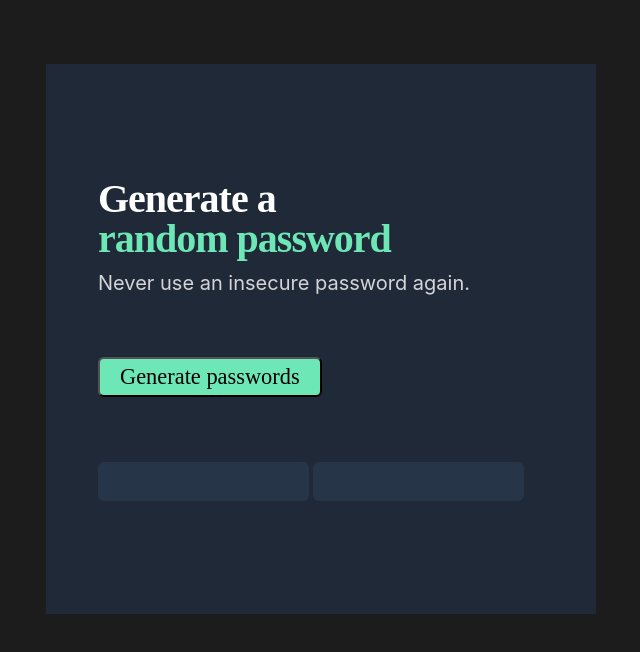
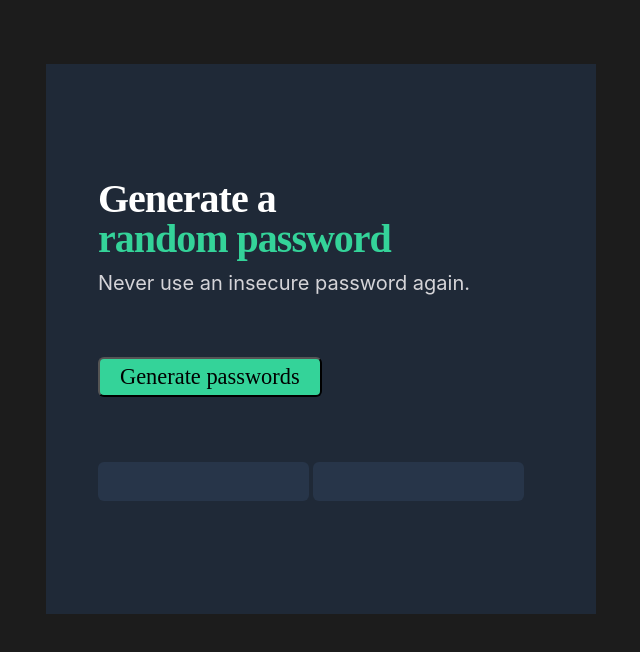
Before and after one commit to t-powers/password-generator, a plain HTML site: page index.html in a window 1280 px wide. Shown: the whole page, without its empty margins (15-655 px from the left). Drawn offline with Linux system fonts and the light colour scheme.

Commit message:
Change main color

```diff
--- a/styles.css
+++ b/styles.css
@@ -70,13 +70,16 @@ p {
 button {
   font-size: 1.4rem;
   margin-top: 60px;
-  background-color: #6ee7b7;
+  background-color: #34d399;
   padding: 5px 20px;
   border-radius: 6px;
 }
+button:hover {
+  background-color: #a7f3d0;
+}
 
 span {
-  color: #6ee7b7;
+  color: #34d399;
 }
 
 .passwordFields {
```
